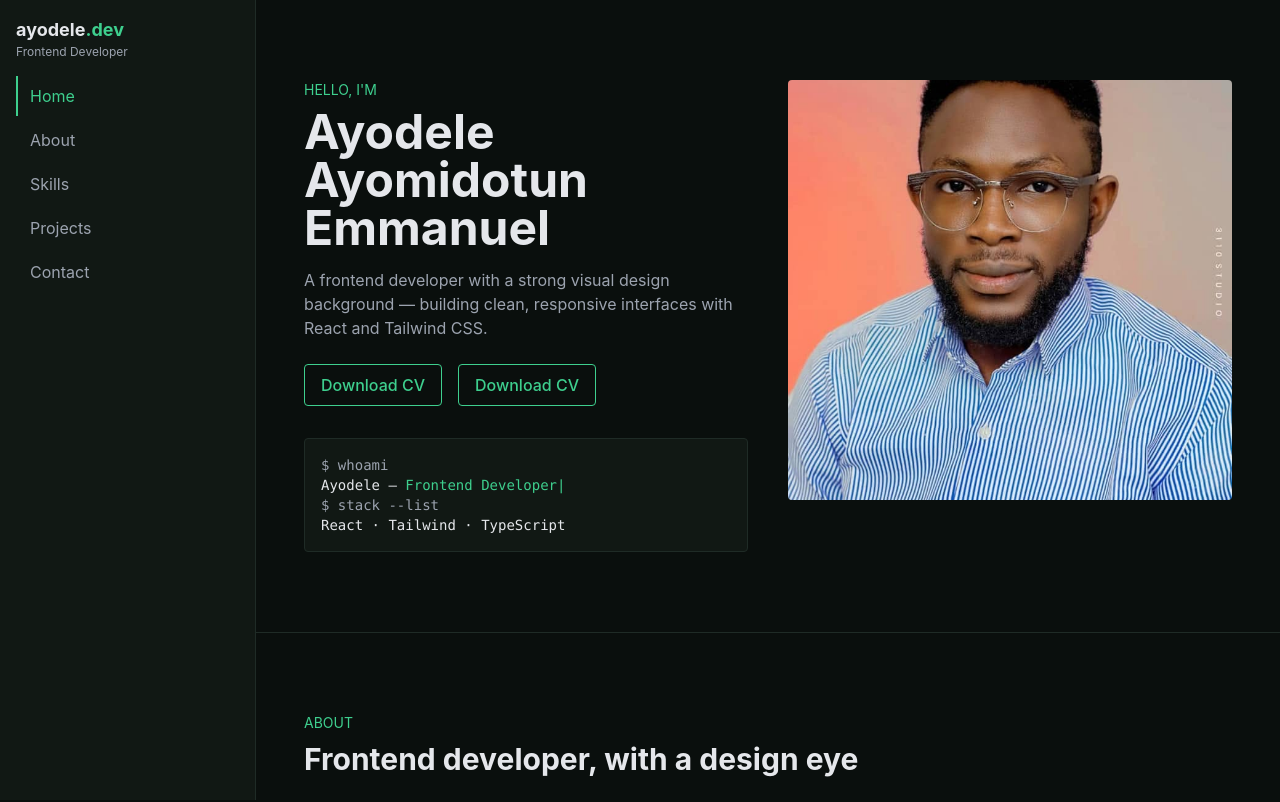
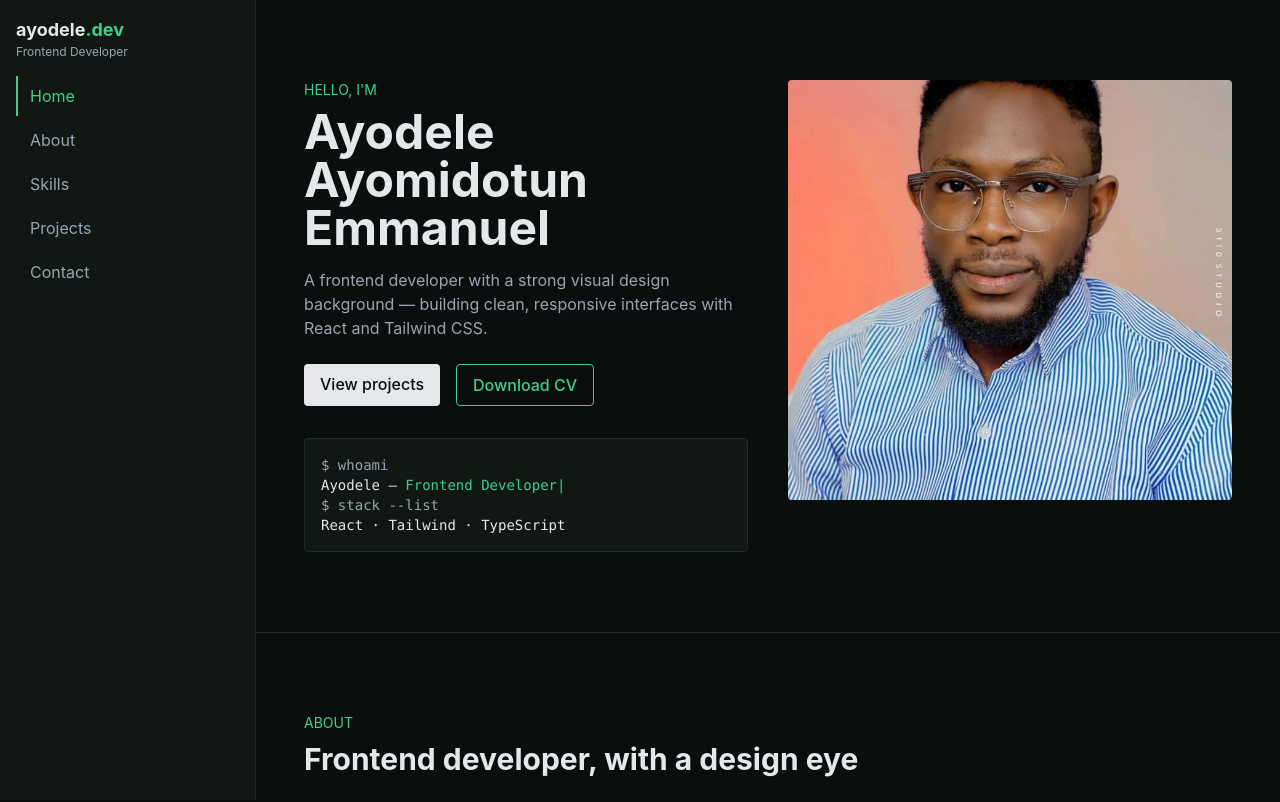
Before and after one commit to melchizedek2991/my-portfolio, a React (Vite) app: page / in a window 1280 px wide. Shown: the top 802 px of the page. Built offline with nearby package versions, Linux system fonts and the light colour scheme.

Commit message:
Fix About photo path and CV download

```diff
--- a/src/components/Hero.jsx
+++ b/src/components/Hero.jsx
@@ -43,10 +43,10 @@ function Hero() {
           </p>
 
           <div className="flex gap-4 mb-8">
+            <a href="#projects" className="bg-[var(--text)] text-[var(--bg)] px-4 py-2 rounded font-medium">
+              View projects
+            </a>
             <a href={`${import.meta.env.BASE_URL}cv.pdf`} download className="border border-[var(--accent)] text-[var(--accent)] px-4 py-2 rounded font-medium">
-              Download CV
-            </a>
-            <a href={`${import.meta.env.BASE_URL}cv.pdf`}  className="border border-[var(--accent)] text-[var(--accent)] px-4 py-2 rounded font-medium">
               Download CV
             </a>
           </div>
```
